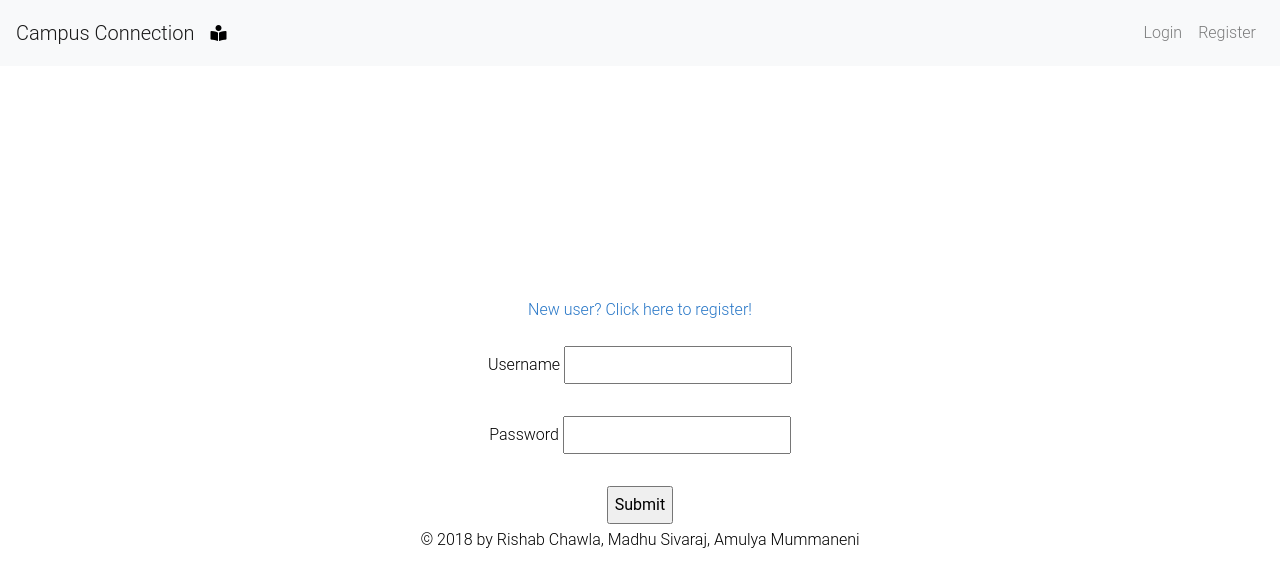
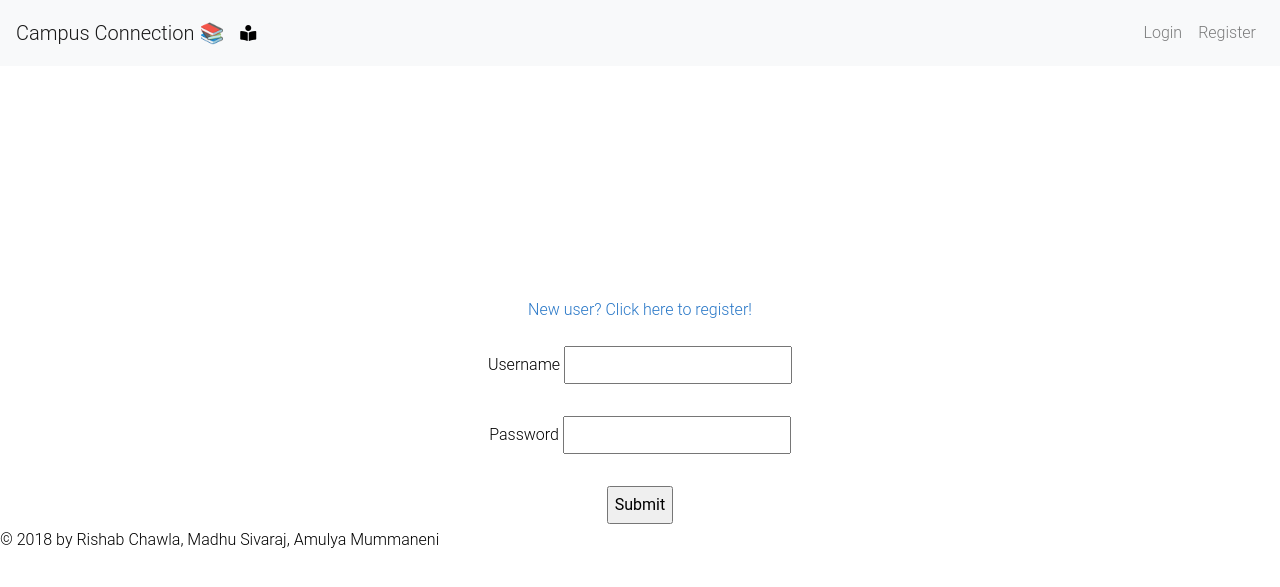
Before and after one commit to madhusivaraj/campus-connection, a Flask app: page /login in a window 1280 px wide. Shown: the top 587 px of the page. Run offline with Flask 2, Linux system fonts and the light colour scheme; some libraries are stand-ins or nearby versions.

Commit message:
don't want these changes

```diff
--- a/templates/base.html
+++ b/templates/base.html
@@ -9,7 +9,7 @@
 <body>
 
   <nav class="navbar navbar-expand-lg navbar-light bg-light">
-  <a class="navbar-brand" href="{{ url_for('index')}}">Campus Connection</a>
+  <a class="navbar-brand" href="{{ url_for('index')}}">Campus Connection 📚</a>
   <i class="fas fa-book-reader"></i>
   <button class="navbar-toggler" type="button" data-toggle="collapse" data-target="#navbarSupportedContent" aria-controls="navbarSupportedContent" aria-expanded="false" aria-label="Toggle navigation">
     <span class="navbar-toggler-icon"></span>
@@ -35,11 +35,6 @@
 </nav>
 {% block content %}{% endblock %}
 
-<div class="wrapper text-center">
-		    <div id="footer">
-		       <p>&copy; 2018 by Rishab Chawla, Madhu Sivaraj, Amulya Mummaneni</a></p>
-		    </div>
-	</div>
-
+<footer> &copy; 2018 by Rishab Chawla, Madhu Sivaraj, Amulya Mummaneni </footer>
 </body>
 </html>
--- a/templates/index.html
+++ b/templates/index.html
@@ -62,7 +62,6 @@
     {% else %}
     !!!!!!!!! Thanks for log in
     {% endif %}
-  </div>
   {% endblock %}
 
   </body>
```
